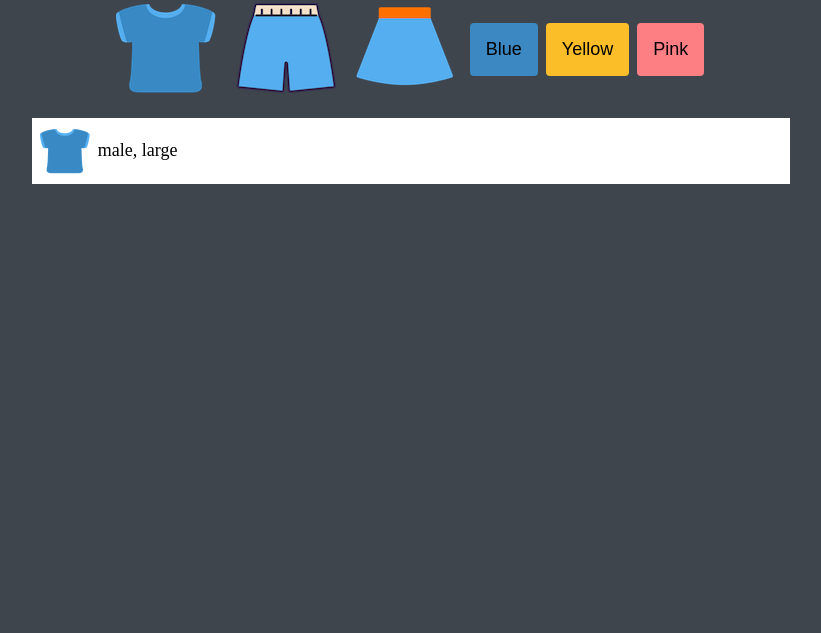
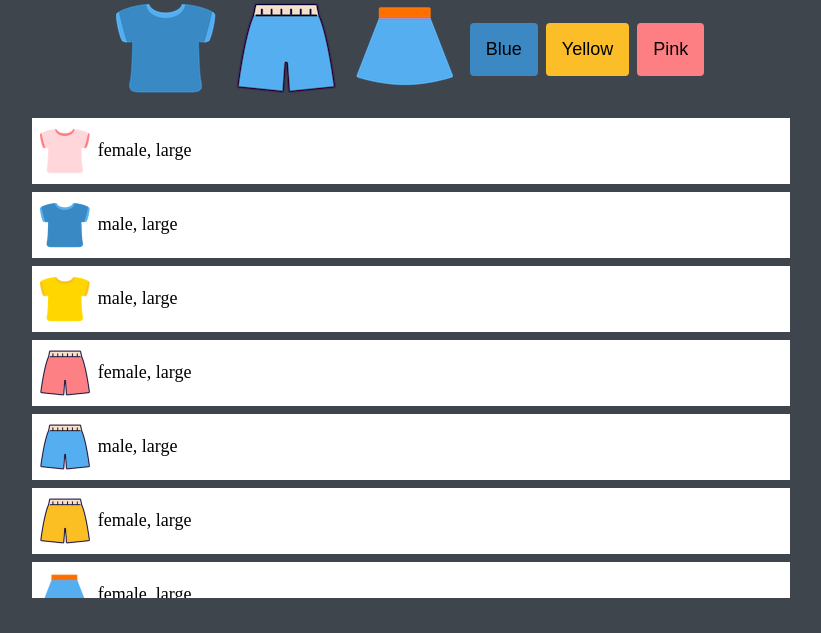
Before and after one commit to fubu1997/cloneCoding-ShoppingMall, a plain HTML site: page index.html in a window 1280 px wide. Shown: the part 153-786 px from the top of the page, without its empty margins (229-1050 px from the left). Drawn offline with Linux system fonts and the light colour scheme.

Commit message:
ShoppingMall = Final Code

```diff
--- /dev/null
+++ b/data/data.json
@@ -0,0 +1,67 @@
+{
+  "items": [
+    {
+      "type": "tshirt",
+      "gender": "female",
+      "size": "large",
+      "color": "pink",
+      "image": "../img/pink_t.png"
+    },
+    {
+      "type": "tshirt",
+      "gender": "male",
+      "size": "large",
+      "color": "blue",
+      "image": "../img/blue_t.png"
+    },
+    {
+      "type": "tshirt",
+      "gender": "male",
+      "size": "large",
+      "color": "yellow",
+      "image": "../img/yellow_t.png"
+    },
+    {
+      "type": "pants",
+      "gender": "female",
+      "size": "large",
+      "color": "pink",
+      "image": "../img/pink_p.png"
+    },
+    {
+      "type": "pants",
+      "gender": "male",
+      "size": "large",
+      "color": "blue",
+      "image": "../img/blue_p.png"
+    },
+    {
+      "type": "pants",
+      "gender": "female",
+      "size": "large",
+      "color": "yellow",
+      "image": "../img/yellow_p.png"
+    },
+    {
+      "type": "skirt",
+      "gender": "female",
+      "size": "large",
+      "color": "blue",
+      "image": "../img/blue_s.png"
+    },
+    {
+      "type": "skirt",
+      "gender": "female",
+      "size": "large",
+      "color": "pink",
+      "image": "../img/pink_s.png"
+    },
+    {
+      "type": "skirt",
+      "gender": "female",
+      "size": "large",
+      "color": "yellow",
+      "image": "../img/yellow_s.png"
+    }
+  ]
+}
--- a/index.html
+++ b/index.html
@@ -12,19 +12,14 @@
     <img src="img/logo.png" alt="logo" class="logo">
     <!-- Buttons -->
     <div class="buttons">
-      <button class="btn"><img src="img/blue_t.png" alt="tshirt" class="imgbtn"></button>
-      <button class="btn"><img src="img/blue_p.png" alt="pants" class="imgbtn"></button>
-      <button class="btn"><img src="img/blue_s.png" alt="skirt" class="imgbtn"></button>
-      <button class="btn colorBtn blue">Blue</button>
-      <button class="btn colorBtn yellow">Yellow</button>
-      <button class="btn colorBtn pink">Pink</button>
+      <button class="btn"><img src="img/blue_t.png" alt="tshirt" class="imgbtn" data-key="type" data-value = "tshirt"></button>
+      <button class="btn"><img src="img/blue_p.png" alt="pants" class="imgbtn" data-key="type" data-value = "pants"></button>
+      <button class="btn"><img src="img/blue_s.png" alt="skirt" class="imgbtn" data-key="type" data-value = "skirt"></button>
+      <button class="btn colorBtn blue" data-key="color" data-value = "blue">Blue</button>
+      <button class="btn colorBtn yellow" data-key="color" data-value = "yellow">Yellow</button>
+      <button class="btn colorBtn pink" data-key="color" data-value = "pink">Pink</button>
     </div>
     <!-- Items -->
-    <ul class="items">
-      <li class="item">
-        <img src="img/blue_t.png" alt="tshirt" class="item__thumbnail">
-        <span class="item__description">male, large</span>
-      </li>
-    </ul>
+    <ul class="items"></ul>
   </body>
 </html>
--- a/src/main.js
+++ b/src/main.js
@@ -0,0 +1,52 @@
+
+
+// Fetch the items from the JSON file
+function loadItems() {
+  return fetch('data/data.json')
+  .then(response => response.json())
+  .then(json => json.items);
+}
+
+// Update the list with the given items
+function displayItems(items) {
+  const container = document.querySelector('.items');
+  container.innerHTML = items.map(item => createHTMLString(item)).join('');
+}
+
+// Create HTML list item from the given data item
+function createHTMLString(item) {
+  return `
+  <li class="item">
+    <img src="${item.image}" alt="${item.type}" class="item__thumbnail">
+    <span class="item__description">${item.gender}, ${item.size}</span>
+  </li>
+  `;
+}
+
+// Click button and logo show the elements
+function setEventListeners(items) {
+  const logo = document.querySelector('.logo');
+  const buttons = document.querySelector('.buttons');
+  logo.addEventListener('click', () => {displayItems});
+  buttons.addEventListener('click', event => onButtonClick(event, items));
+}
+
+// divide element the each buttons
+function onButtonClick(event, items) {
+  const dataset = event.target.dataset
+  const key = dataset.key;
+  const value = dataset.value;
+  if(key == null || value == null) {
+    return;
+  }
+
+  displayItems(items.filter(item => item[key] === value));
+}
+
+// main
+loadItems()
+  .then(items => {
+    displayItems(items);
+    setEventListeners(items);
+  })
+.catch(console.log)
```
